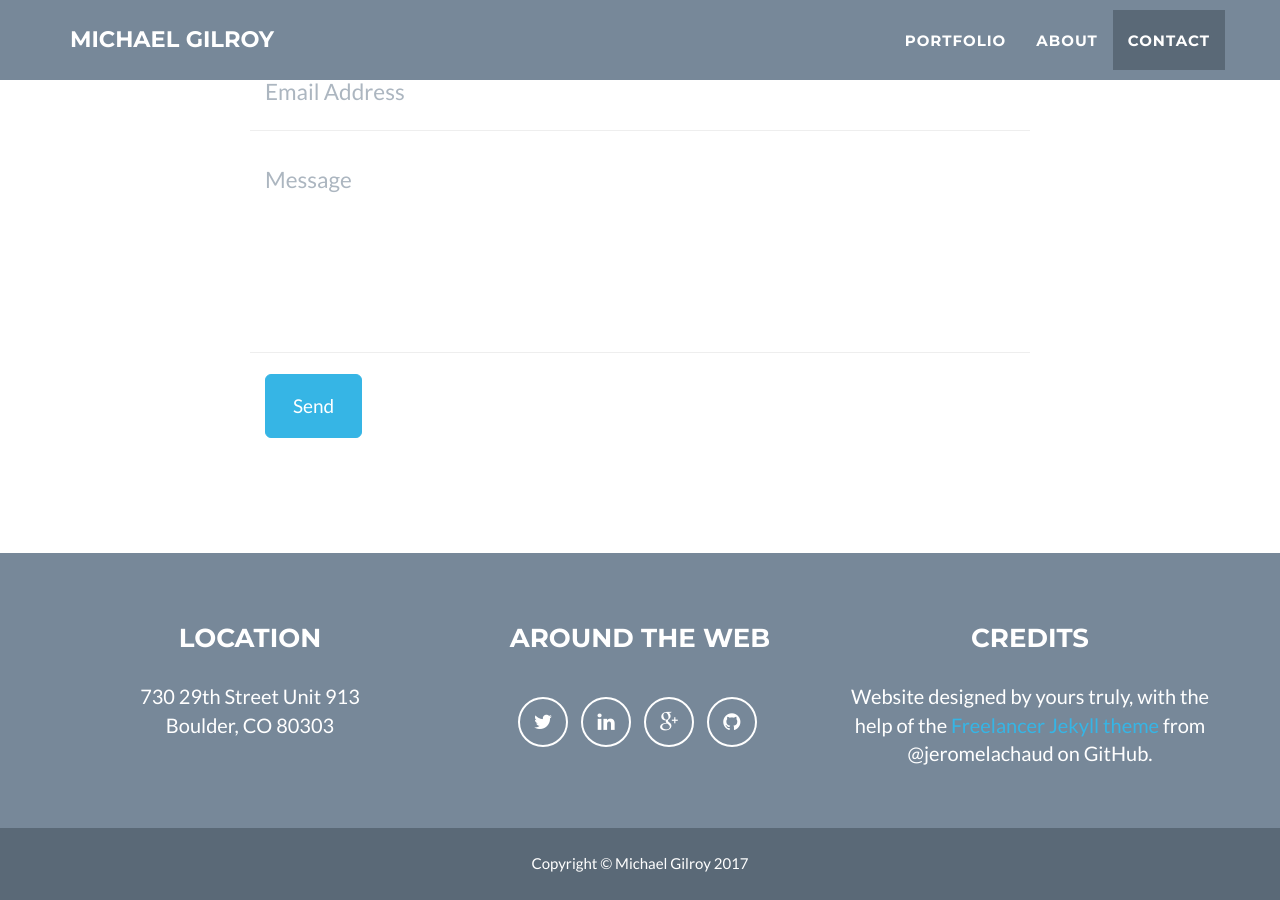
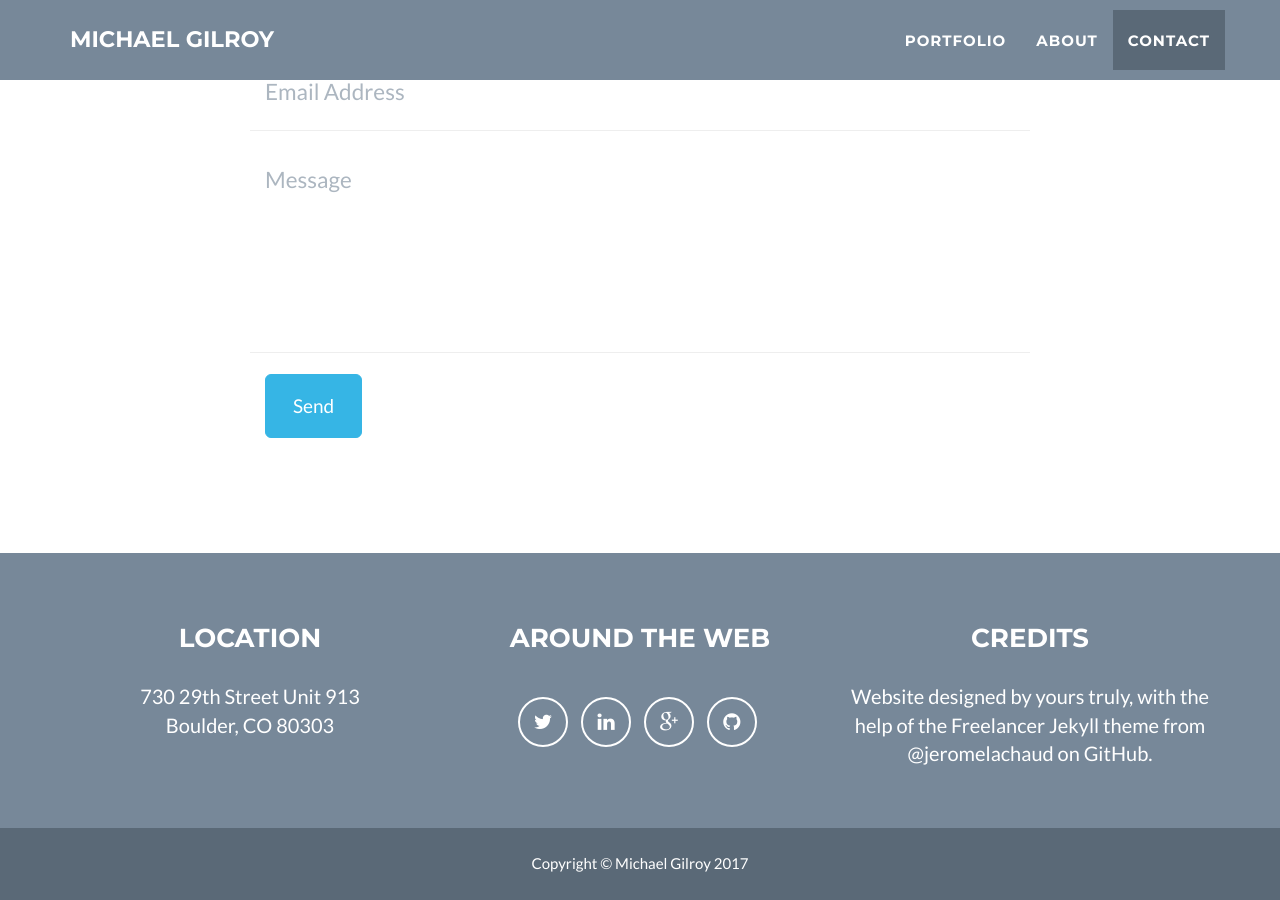
Before and after one commit to gilroy/gilroy.github.io, a Jekyll site: the page built from index.html, in a window 1280 px wide and 900 px high, scrolled down 2653 px. Built offline with Jekyll 4.4.1, drawn with Linux system fonts in a browser that asks for light colours.

Commit message:
Using better assets

```diff
--- a/_config.yml
+++ b/_config.yml
@@ -54,7 +54,7 @@
   - line: Boulder, CO 80303
 
 # Credits content
-credits: 'Website designed by yours truly, with the help of the <a href="http://github.com/jeromelachaud/freelancer-theme">Freelancer Jekyll theme</a> from @jeromelachaud on GitHub.'
+credits: 'Website designed by yours truly, with the help of the Freelancer Jekyll theme from @jeromelachaud on GitHub.'
 
 # Build settings
 markdown: kramdown
--- a/_includes/header.html
+++ b/_includes/header.html
@@ -3,7 +3,7 @@
         <div class="container">
             <div class="row">
                 <div class="col-lg-12">
-                    <img class="img-responsive" src="img/profile.png" alt="">
+                    <img class="img-responsive" src="img/me.gif" alt="">
                     <div class="intro-text">
                         <span class="name">{{ site.title }}</span>
                         <hr class="star-light">
```
Also changed, not shown: Gemfile.lock (deleted), img/me.gif (added), screenshot.png (deleted), 14 other files.
